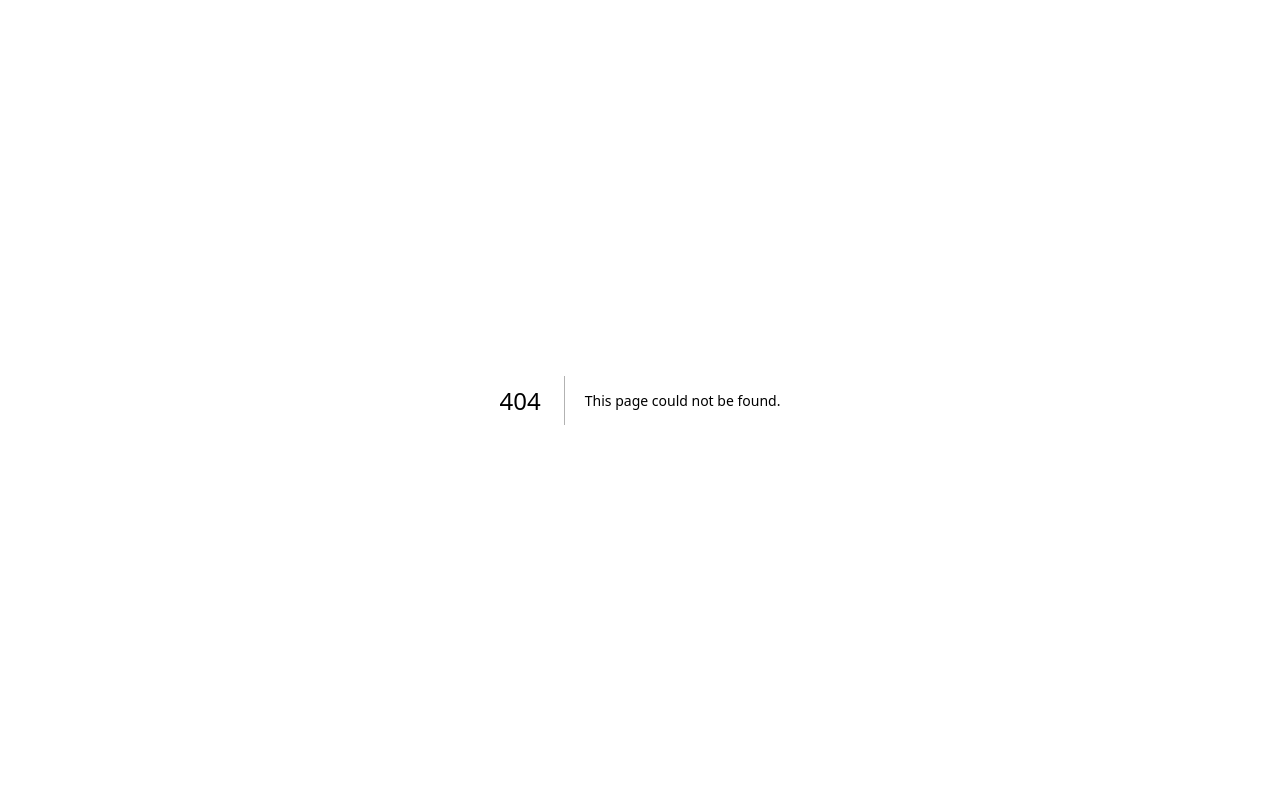
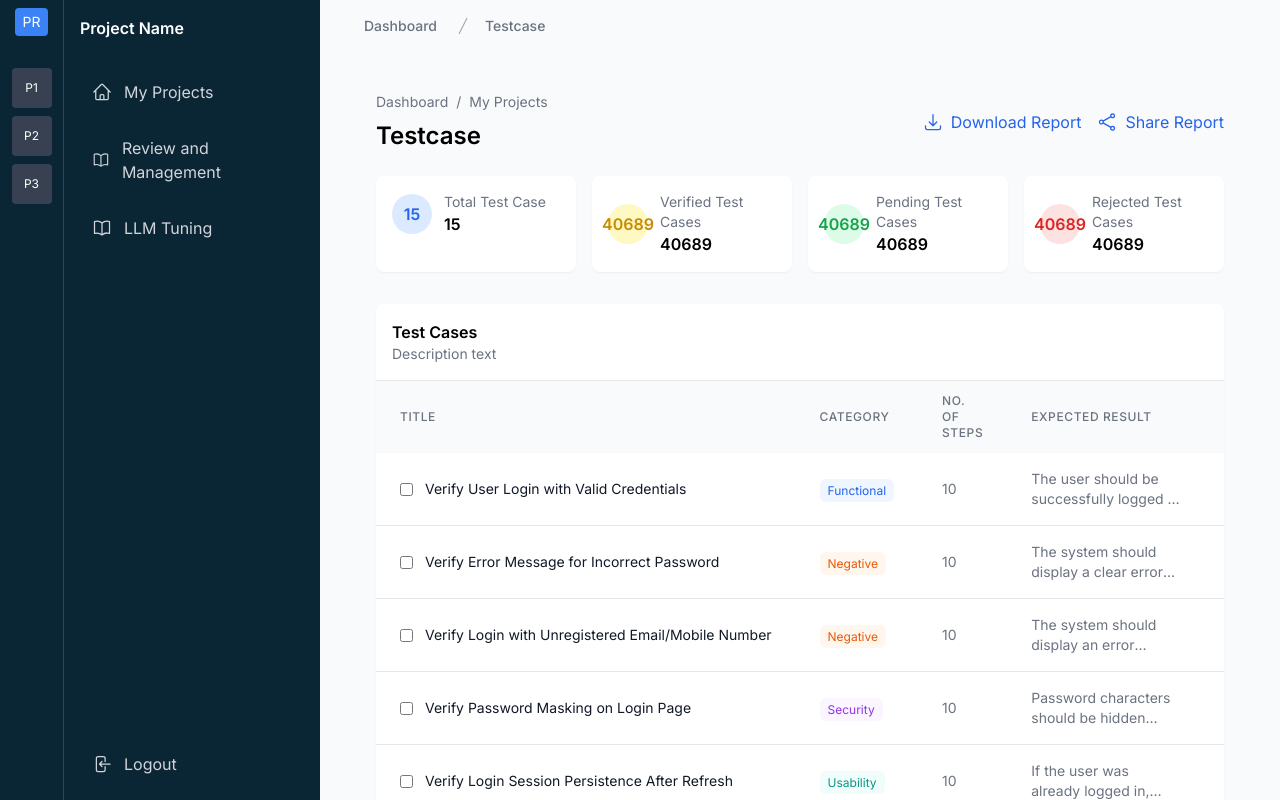
Before and after one commit to Tranphong1011/TestMateAI-frontend, a Next.js app: page /dashboard/testcase in a window 1280 px wide. Before the commit this address had no page. Built offline with nearby package versions, Linux system fonts and the light colour scheme.

Commit message:
added testcase page

```diff
--- a/src/app/dashboard/qa-tickets/page.tsx
+++ b/src/app/dashboard/qa-tickets/page.tsx
@@ -2,6 +2,7 @@
 
 import React, { useState, useEffect } from 'react';
 import TicketDetailsModal from '@/components/TicketDetailsModal';
+import { useRouter } from 'next/navigation';
 
 interface JiraIssue {
   id: string;
@@ -38,6 +39,7 @@
 }
 
 export default function QATickets() {
+  const router = useRouter();
   const [selectedTicket, setSelectedTicket] = useState<Ticket | null>(null);
   const [issues, setIssues] = useState<JiraIssue[]>([]);
   const [loading, setLoading] = useState(true);
@@ -68,12 +70,19 @@
     fetchIssues();
   }, []);
 
+  const handleCreateTestcases = () => {
+    router.push('/dashboard/testcase');
+  };
+
   return (
     <div className="flex-1 overflow-y-auto p-6">
       <div className="max-w-7xl mx-auto">
         <div className="flex justify-between items-center mb-6">
           <h1 className="text-2xl font-semibold">QA Ready Tickets</h1>
-          <button className="bg-blue-500 text-white px-4 py-2 rounded-lg hover:bg-blue-600 flex items-center space-x-2">
+          <button
+            onClick={handleCreateTestcases}
+            className="bg-blue-500 text-white px-4 py-2 rounded-lg hover:bg-blue-600 flex items-center space-x-2"
+          >
             <svg className="w-5 h-5" fill="none" stroke="currentColor" viewBox="0 0 24 24">
               <path strokeLinecap="round" strokeLinejoin="round" strokeWidth={2} d="M12 4v16m8-8H4" />
             </svg>
--- /dev/null
+++ b/src/app/dashboard/testcase/page.tsx
@@ -0,0 +1,207 @@
+'use client';
+
+import React, { useState } from 'react';
+import { ArrowDownTrayIcon, ShareIcon } from '@heroicons/react/24/outline';
+
+interface TestCase {
+  title: string;
+  category: string;
+  steps: number;
+  expectedResult: string;
+}
+
+export default function TestcasePage() {
+  const [testCases, setTestCases] = useState<TestCase[]>([
+    {
+      title: 'Verify User Login with Valid Credentials',
+      category: 'Functional',
+      steps: 10,
+      expectedResult: 'The user should be successfully logged in and redirected to the dashboard/homepage.'
+    },
+    {
+      title: 'Verify Error Message for Incorrect Password',
+      category: 'Negative',
+      steps: 10,
+      expectedResult: 'The system should display a clear error message like "Incorrect password. Please try again." and prevent login.'
+    },
+    {
+      title: 'Verify Login with Unregistered Email/Mobile Number',
+      category: 'Negative',
+      steps: 10,
+      expectedResult: 'The system should display an error message like "No account found with this email/mobile number. Please sign up." and prevent login.'
+    },
+    {
+      title: 'Verify Password Masking on Login Page',
+      category: 'Security',
+      steps: 10,
+      expectedResult: 'Password characters should be hidden while typing. An option to toggle visibility may be available.'
+    },
+    {
+      title: 'Verify Login Session Persistence After Refresh',
+      category: 'Usability',
+      steps: 10,
+      expectedResult: 'If the user was already logged in, refreshing the page should not log them out, and they should remain on the same page or be redirected to the homepage.'
+    }
+  ]);
+
+  const stats = {
+    totalTestCases: 15,
+    verifiedTestCases: 40689,
+    pendingTestCases: 40689,
+    rejectedTestCases: 40689
+  };
+
+  const getCategoryColor = (category: string) => {
+    switch (category.toLowerCase()) {
+      case 'functional':
+        return 'text-blue-600 bg-blue-50';
+      case 'negative':
+        return 'text-orange-600 bg-orange-50';
+      case 'security':
+        return 'text-purple-600 bg-purple-50';
+      case 'usability':
+        return 'text-teal-600 bg-teal-50';
+      default:
+        return 'text-gray-600 bg-gray-50';
+    }
+  };
+
+  return (
+    <div className="flex-1 overflow-y-auto p-6">
+      <div className="max-w-7xl mx-auto">
+        <div className="flex items-center justify-between mb-6">
+          <div>
+            <div className="flex items-center space-x-2 text-sm text-gray-500 mb-2">
+              <span>Dashboard</span>
+              <span>/</span>
+              <span>My Projects</span>
+            </div>
+            <h1 className="text-2xl font-semibold">Testcase</h1>
+          </div>
+          <div className="flex items-center space-x-4">
+            <button className="flex items-center space-x-2 text-blue-600">
+              <ArrowDownTrayIcon className="w-5 h-5" />
+              <span>Download Report</span>
+            </button>
+            <button className="flex items-center space-x-2 text-blue-600">
+              <ShareIcon className="w-5 h-5" />
+              <span>Share Report</span>
+            </button>
+          </div>
+        </div>
+
+        <div className="grid grid-cols-4 gap-4 mb-8">
+          <div className="bg-white p-4 rounded-lg shadow-sm">
+            <div className="flex items-center space-x-3">
+              <div className="w-10 h-10 bg-blue-100 rounded-full flex items-center justify-center">
+                <span className="text-blue-600 font-semibold">{stats.totalTestCases}</span>
+              </div>
+              <div>
+                <p className="text-sm text-gray-500">Total Test Case</p>
+                <p className="font-semibold">{stats.totalTestCases}</p>
+              </div>
+            </div>
+          </div>
+          <div className="bg-white p-4 rounded-lg shadow-sm">
+            <div className="flex items-center space-x-3">
+              <div className="w-10 h-10 bg-yellow-100 rounded-full flex items-center justify-center">
+                <span className="text-yellow-600 font-semibold">{stats.verifiedTestCases}</span>
+              </div>
+              <div>
+                <p className="text-sm text-gray-500">Verified Test Cases</p>
+                <p className="font-semibold">{stats.verifiedTestCases}</p>
+              </div>
+            </div>
+          </div>
+          <div className="bg-white p-4 rounded-lg shadow-sm">
+            <div className="flex items-center space-x-3">
+              <div className="w-10 h-10 bg-green-100 rounded-full flex items-center justify-center">
+                <span className="text-green-600 font-semibold">{stats.pendingTestCases}</span>
+              </div>
+              <div>
+                <p className="text-sm text-gray-500">Pending Test Cases</p>
+                <p className="font-semibold">{stats.pendingTestCases}</p>
+              </div>
+            </div>
+          </div>
+          <div className="bg-white p-4 rounded-lg shadow-sm">
+            <div className="flex items-center space-x-3">
+              <div className="w-10 h-10 bg-red-100 rounded-full flex items-center justify-center">
+                <span className="text-red-600 font-semibold">{stats.rejectedTestCases}</span>
+              </div>
+              <div>
+                <p className="text-sm text-gray-500">Rejected Test Cases</p>
+                <p className="font-semibold">{stats.rejectedTestCases}</p>
+              </div>
+            </div>
+          </div>
+        </div>
+
+        <div className="bg-white rounded-lg shadow-sm">
+          <div className="p-4 border-b">
+            <h2 className="font-semibold">Test Cases</h2>
+            <p className="text-sm text-gray-500">Description text</p>
+          </div>
+          <div className="overflow-x-auto">
+            <table className="w-full">
+              <thead className="bg-gray-50">
+                <tr>
+                  <th className="px-6 py-3 text-left text-xs font-medium text-gray-500 uppercase tracking-wider">Title</th>
+                  <th className="px-6 py-3 text-left text-xs font-medium text-gray-500 uppercase tracking-wider">Category</th>
+                  <th className="px-6 py-3 text-left text-xs font-medium text-gray-500 uppercase tracking-wider">No. of Steps</th>
+                  <th className="px-6 py-3 text-left text-xs font-medium text-gray-500 uppercase tracking-wider">Expected result</th>
+                  <th className="px-6 py-3 text-left text-xs font-medium text-gray-500 uppercase tracking-wider"></th>
+                </tr>
+              </thead>
+              <tbody className="bg-white divide-y divide-gray-200">
+                {testCases.map((testCase, index) => (
+                  <tr key={index}>
+                    <td className="px-6 py-4 whitespace-nowrap">
+                      <div className="flex items-center">
+                        <input type="checkbox" className="mr-3 rounded border-gray-300" />
+                        <span className="text-sm text-gray-900">{testCase.title}</span>
+                      </div>
+                    </td>
+                    <td className="px-6 py-4 whitespace-nowrap">
+                      <span className={`px-2 py-1 rounded-md text-xs ${getCategoryColor(testCase.category)}`}>
+                        {testCase.category}
+                      </span>
+                    </td>
+                    <td className="px-6 py-4 whitespace-nowrap text-sm text-gray-500">
+                      {testCase.steps}
+                    </td>
+                    <td className="px-6 py-4 text-sm text-gray-500">
+                      <div className="max-w-md line-clamp-2">{testCase.expectedResult}</div>
+                    </td>
+                    <td className="px-6 py-4 whitespace-nowrap text-right text-sm font-medium">
+                      <button className="text-gray-400 hover:text-gray-600">
+                        <svg className="w-5 h-5" fill="none" stroke="currentColor" viewBox="0 0 24 24">
+                          <path strokeLinecap="round" strokeLinejoin="round" strokeWidth={2} d="M12 5v.01M12 12v.01M12 19v.01M12 6a1 1 0 110-2 1 1 0 010 2zm0 7a1 1 0 110-2 1 1 0 010 2zm0 7a1 1 0 110-2 1 1 0 010 2z" />
+                        </svg>
+                      </button>
+                    </td>
+                  </tr>
+                ))}
+              </tbody>
+            </table>
+          </div>
+          <div className="px-4 py-3 border-t">
+            <div className="flex items-center justify-between">
+              <button className="text-gray-600 hover:text-gray-900">← Previous</button>
+              <div className="flex items-center space-x-2">
+                <button className="px-3 py-1 bg-blue-50 text-blue-600 rounded">1</button>
+                <button className="px-3 py-1 text-gray-600 hover:bg-gray-50 rounded">2</button>
+                <button className="px-3 py-1 text-gray-600 hover:bg-gray-50 rounded">3</button>
+                <span>...</span>
+                <button className="px-3 py-1 text-gray-600 hover:bg-gray-50 rounded">8</button>
+                <button className="px-3 py-1 text-gray-600 hover:bg-gray-50 rounded">9</button>
+                <button className="px-3 py-1 text-gray-600 hover:bg-gray-50 rounded">10</button>
+              </div>
+              <button className="text-gray-600 hover:text-gray-900">Next →</button>
+            </div>
+          </div>
+        </div>
+      </div>
+    </div>
+  );
+}
```
